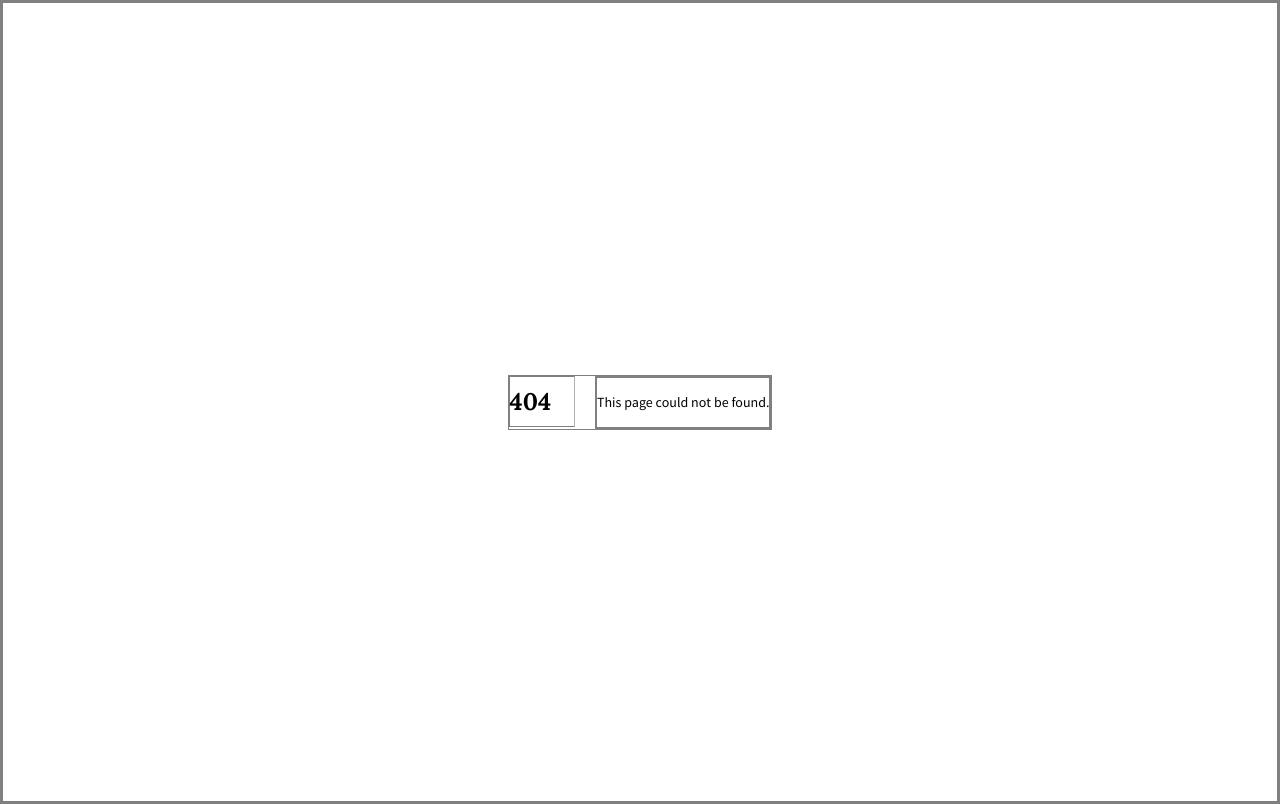
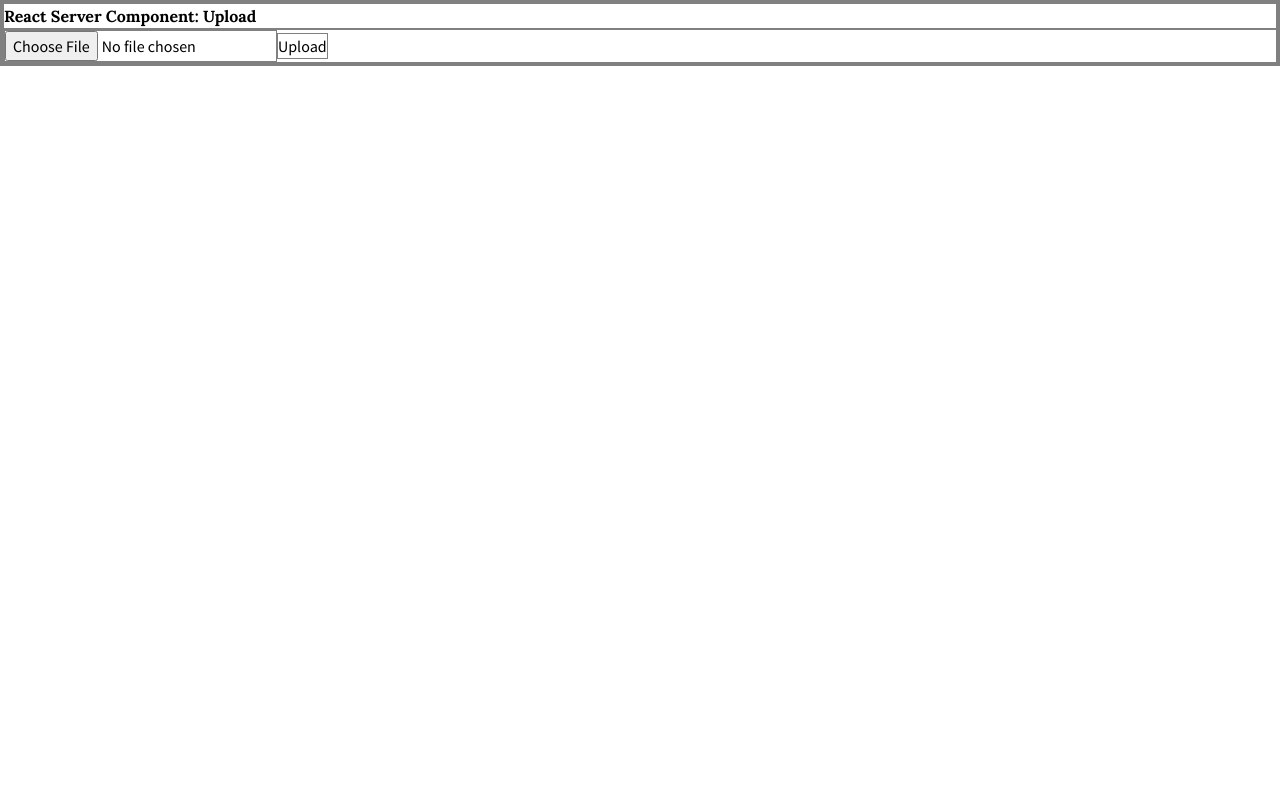
Before and after one commit to vnmw7/manggad-thesis-repo, a Next.js app in the folder frontend/: page /server in a window 1280 px wide. Before the commit this address had no page. Built offline with nearby package versions, Linux system fonts and the light colour scheme.

Commit message:
added experimentation on file upload

```diff
--- /dev/null
+++ b/frontend/app/(test)/uploadImage/page.tsx
@@ -0,0 +1,132 @@
+'use client'
+
+import { useState } from 'react'
+
+const UploadPage = () => {
+    const [file, setFile] = useState<File | null>(null)
+
+    const onSubmit = async (e: React.FormEvent<HTMLFormElement>) => {
+        e.preventDefault()
+        if (!file) return
+
+        try {
+          const data = new FormData()
+          data.set('file', file)
+
+          const res = await fetch('/api/upload', {
+            method: 'POST',
+            body: data
+          })
+          // handle the error
+          if (!res.ok) throw new Error(await res.text())
+        } catch (e: any) {
+          // Handle errors here
+          console.error(e)
+        }
+    }
+
+    return (
+        <div>
+            <form onSubmit={onSubmit}>
+                <input
+                    type="file"
+                    name="file"
+                    onChange={(e) => setFile(e.target.files?.[0] || null)}
+                />
+                <input type="submit" value="Upload" />
+            </form>
+        </div>
+    )
+}
+
+export default UploadPage
+
+// 'use client'
+
+// import React, { useState } from 'react';
+
+// const UploadPage = () => {
+//     const [selectedImage, setSelectedImage] = useState<File | null>(null);
+//     const [previewImage, setPreviewImage] = useState<string | null>(null);
+//     const [ imageUrl, setImageUrl ] = useState<string | null>(null);
+//     const [isUploading, setIsUploading] = useState(false);
+//     const [message, setMessage] = useState<string | null>(null);
+
+//     const handleImageChange = (e: React.ChangeEvent<HTMLInputElement>) => {
+//         const file = e.target.files?.[0];
+//         if (file) {
+//             setSelectedImage(file);
+//             setPreviewImage(URL.createObjectURL(file));
+//         }
+//     };
+
+//     const handleUpload = async () => {
+//         if (!selectedImage) return;
+
+//         setIsUploading(true);
+//         setMessage(null);
+
+//         const formData = new FormData();
+//         formData.append('file', selectedImage);
+
+//         try {
+//             const response = await fetch('/api/upload', {
+//                 method: 'POST',
+//                 body: formData,
+//             });
+
+//             const result = await response.json();
+//             setMessage(result.message || 'Upload successful');
+//         } catch (error) {
+//             setMessage('Upload failed');
+//         } finally {
+//             setIsUploading(false);
+//         }
+//     };
+
+//     const handleTestApi = async () => {  // New function to call the test API
+//         try {
+//             const response = await fetch('/api/test/route', { // Call your test route
+//                 method: 'GET', // or 'POST' if that's how your test route is set up
+//             });
+
+//             if (response.ok) {
+//                 const data = await response.json();
+//                 console.log("Test API response:", data); // Log the response data
+//                 alert("Test API successful!"); // Or update the UI as needed
+//             } else {
+//                 console.error("Test API failed:", response.status, await response.text());
+//                 alert("Test API failed!");
+//             }
+//         } catch (error) {
+//             console.error("Error calling Test API:", error);
+//             alert("Error calling Test API");
+//         }
+//     };
+
+//     return (
+//         <div>
+//             <input type="file" onChange={handleImageChange} accept="image/*" />
+
+//             {previewImage && (
+//                 <img
+//                     src={previewImage}
+//                     alt="Uploaded image"
+//                     width={200}
+//                     height={200}
+//                     style={{ objectFit: 'cover' }}
+//                 />
+//             )}
+
+//             <button onClick={handleUpload} disabled={!selectedImage || isUploading}>
+//                 {isUploading ? 'Uploading...' : 'Upload'}
+//             </button>
+
+//             <button onClick={handleTestApi}>Test API</button>
+
+//             {message && <p>{message}</p>}
+//         </div>
+//     );
+// };
+
+// export default UploadPage;
--- /dev/null
+++ b/frontend/app/_api/upload.ts
@@ -0,0 +1,40 @@
+import { NextApiRequest, NextApiResponse } from 'next'
+import formidable from 'formidable';
+import fs from 'fs'; // needed now to write image file
+import path from 'path';
+
+export const config = {
+    api: {
+        bodyParser: false,
+    },
+};
+
+export default async function handler(req: NextApiRequest, res: NextApiResponse) {
+    if (req.method !== 'POST') {
+        return res.status(405).json({ error: "Method Not Allowed" });
+    }
+
+    const form = formidable({
+        uploadDir: path.join(process.cwd(), 'public', 'uploads'), // Directory to save to
+        filename: (name, ext, part, form) => {
+            const uniqueSuffix = Date.now() + '-' + Math.round(Math.random() * 1E9); // For unique file names to prevent clashes
+            return `${name}-${uniqueSuffix}${ext}`;
+        },
+    });
+
+    try {
+        await new Promise((resolve, reject) => {
+            form.parse(req, (err, fields, files) => {
+                if (err) {
+                    reject(err);
+                } else {
+                    resolve({ fields, files });
+                }
+            });
+        });
+
+        res.status(200).json({ message: 'File uploaded successfully' });
+    } catch (error) {
+        res.status(500).json({ error: 'Error parsing the files' });
+    }
+}
--- /dev/null
+++ b/frontend/app/api/test/route/page.ts
@@ -0,0 +1,12 @@
+// app/api/test/route.ts
+import { NextApiRequest, NextApiResponse } from 'next';
+
+export default async function handler(req: NextApiRequest, res: NextApiResponse) {
+    try {
+        console.log("Test route hit!", req.method);
+        res.status(200).json({ message: 'Test successful' });
+    } catch (error) {
+        console.error("Error in test route:", error);
+        res.status(500).json({ error: "Test failed" });
+    }
+}
--- /dev/null
+++ b/frontend/app/api/upload/page.ts
@@ -0,0 +1,45 @@
+import { NextApiRequest, NextApiResponse } from 'next';
+import formidable from 'formidable';
+import fs from 'fs';
+import path from 'path';
+
+export const config = {
+    api: {
+        bodyParser: false,
+    },
+};
+
+export default async function handler(req: NextApiRequest, res: NextApiResponse) {
+    console.log('Handler invoked');
+    console.log('Request method:', req.method);
+    console.log('Response object:', res);
+
+    if (req.method !== 'POST') {
+        return res.status(405).json({ error: "Method Not Allowed" });
+    }
+
+    const form = formidable({
+        uploadDir: path.join(process.cwd(), 'public', 'uploads'),
+        filename: (name, ext, part, form) => {
+            const uniqueSuffix = Date.now() + '-' + Math.round(Math.random() * 1E9);
+            return `${name}-${uniqueSuffix}${ext}`;
+        },
+    });
+
+    try {
+        await new Promise((resolve, reject) => {
+            form.parse(req, (err, fields, files) => {
+                if (err) {
+                    reject(err);
+                } else {
+                    resolve({ fields, files });
+                }
+            });
+        });
+
+        res.status(200).json({ message: 'File uploaded successfully' });
+    } catch (error) {
+        console.error('Error parsing the files:', error);
+        res.status(500).json({ error: 'Error parsing the files' });
+    }
+}
--- /dev/null
+++ b/frontend/app/api/upload/route.ts
@@ -0,0 +1,22 @@
+import { writeFile } from 'fs/promises'
+import { NextRequest, NextResponse } from 'next/server'
+
+export async function POST(request: NextRequest) {
+    const data = await request.formData()
+    const file: File | null = data.get('file') as unknown as File
+
+    if (!file) {
+      	return NextResponse.json({ success: false })
+    }
+
+    const bytes = await file.arrayBuffer()
+    const buffer = Buffer.from(bytes)
+
+    // With the file data in the buffer, you can do whatever you want with it.
+    // For this, we'll just write it to the filesystem in a new location
+    const path = `/tmp/${file.name}`
+    await writeFile(path, new Uint8Array(buffer))
+    console.log(`open ${path} to see the uploaded file`)
+
+    return NextResponse.json({ success: true })
+}
--- /dev/null
+++ b/frontend/app/server/page.tsx
@@ -0,0 +1,34 @@
+import { writeFile } from 'fs/promises'
+import { join } from 'path'
+
+export default function ServerUploadPage() {
+  async function upload(data: FormData) {
+    'use server'
+
+    const file: File | null = data.get('file') as unknown as File
+    if (!file) {
+      throw new Error('No file uploaded')
+    }
+
+    const bytes = await file.arrayBuffer()
+    const buffer = Buffer.from(bytes)
+
+    // With the file data in the buffer, you can do whatever you want with it.
+    // For this, we'll just write it to the filesystem in a new location
+    const path = join('/', 'tmp', file.name)
+    await writeFile(path, new Uint8Array(buffer))
+    console.log(`open ${path} to see the uploaded file`)
+
+    return { success: true }
+  }
+
+  return (
+    <main>
+      <h1>React Server Component: Upload</h1>
+      <form action={upload}>
+        <input type="file" name="file" />
+        <input type="submit" value="Upload" />
+      </form>
+    </main>
+  )
+}
--- a/frontend/next.config.mjs
+++ b/frontend/next.config.mjs
@@ -2,12 +2,15 @@
 const nextConfig = {
     webpack(config) {
         config.module.rules.push({
-          test: /\.svg$/,
-          use: ['@svgr/webpack'],
+			test: /\.svg$/,
+			use: ['@svgr/webpack'],
         });
 
     return config;
     },
+	experimental: {
+		serverActions: true
+	}
 };
 
 export default nextConfig;
--- a/frontend/package.json
+++ b/frontend/package.json
@@ -14,6 +14,8 @@
     "@fortawesome/free-solid-svg-icons": "^6.6.0",
     "@fortawesome/react-fontawesome": "^0.2.2",
     "@mui/material": "^6.1.1",
+    "@types/formidable": "^3.4.5",
+    "formidable": "^3.5.2",
     "framer-motion": "^11.9.0",
     "next": "14.2.11",
     "next-themes": "^0.3.0",
```
Also changed, not shown: 1 other file (tests, documents, lock files or other folders).
